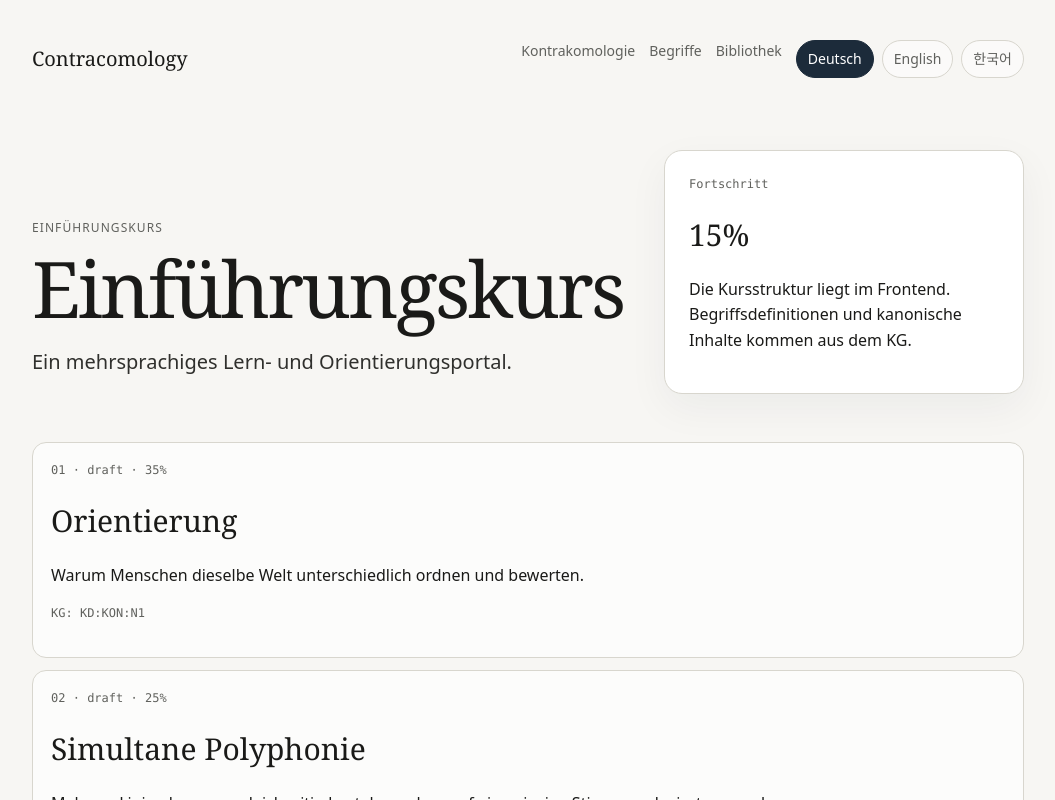
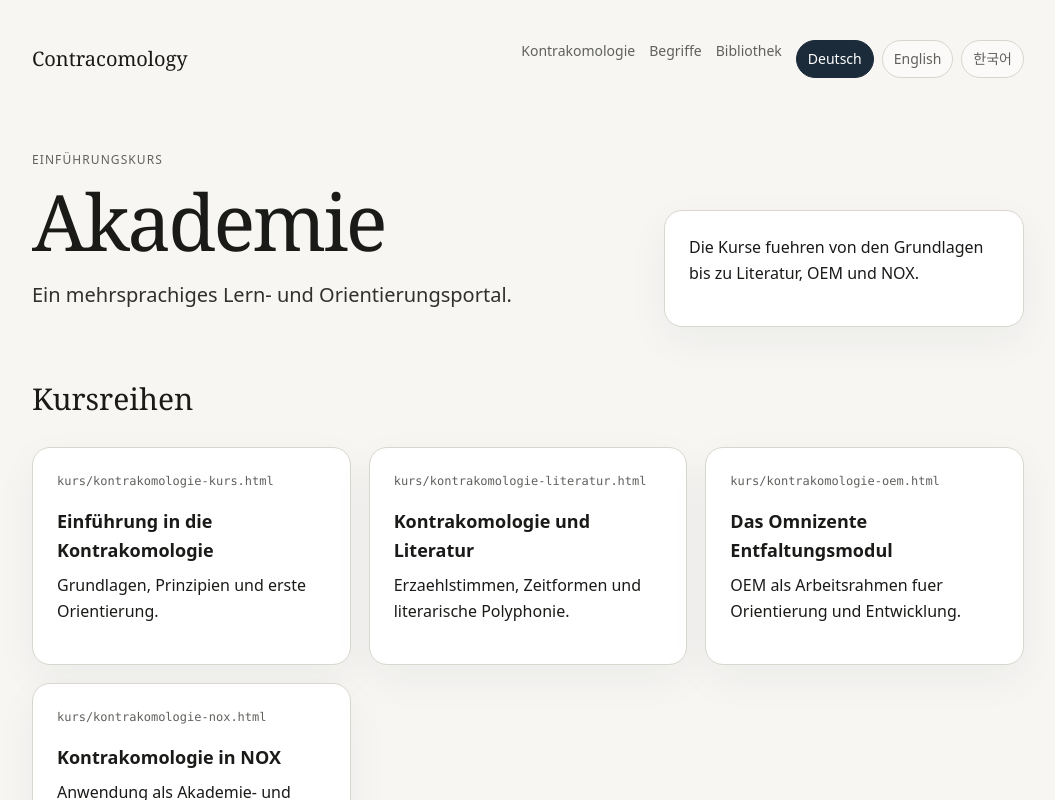
Before and after one commit to thomaspeterkueper/contracomology, a Next.js app: page /de/course in a window 1280 px wide. Shown: the top 800 px of the page, without its empty margins (112-1167 px from the left). Built offline with nearby package versions, Linux system fonts and the light colour scheme.

Commit message:
Add course catalog from package

```diff
--- a/app/[locale]/course/page.tsx
+++ b/app/[locale]/course/page.tsx
@@ -1,6 +1,7 @@
 import Link from 'next/link';
 import { notFound } from 'next/navigation';
-import { introductoryCourse, totalCourseProgress } from '@/lib/course';
+import { introductoryCourse } from '@/lib/course';
+import { publicCourses } from '@/lib/public-content';
 import { isLocale, localeLabel, locales, type Locale, ui } from '@/lib/i18n';
 
 export default async function CoursePage({ params }: { params: Promise<{ locale: string }> }) {
@@ -8,7 +9,6 @@ export default async function CoursePage({ params }: { params: Promise<{ locale:
   if (!isLocale(rawLocale)) notFound();
   const locale: Locale = rawLocale;
   const t = ui[locale];
-  const progress = totalCourseProgress();
 
   return (
     <main className="shell">
@@ -16,7 +16,7 @@ export default async function CoursePage({ params }: { params: Promise<{ locale:
         <Link className="brand" href={`/${locale}`}>Contracomology</Link>
         <nav className="nav">
           <Link href={`/${locale}`}>{t.title}</Link>
-          <Link href={`/${locale}/kg`}>{t.kgExplorer}</Link>
+          <Link href={`/${locale}/kg`}>{t.concepts}</Link>
           <Link href={`/${locale}/documents`}>{t.documents}</Link>
           <span className="langs">
             {locales.map((l) => <Link key={l} className={`pill ${l === locale ? 'active' : ''}`} href={`/${l}/course`}>{localeLabel(l)}</Link>)}
@@ -27,26 +27,39 @@ export default async function CoursePage({ params }: { params: Promise<{ locale:
       <section className="hero">
         <div>
           <p className="eyebrow">{t.course}</p>
-          <h1>{t.course}</h1>
+          <h1>{t.academy}</h1>
           <p className="lede">{t.subtitle}</p>
         </div>
         <aside className="card">
-          <p className="meta">{t.progress}</p>
-          <h2>{progress}%</h2>
-          <p>Die Kursstruktur liegt im Frontend. Begriffsdefinitionen und kanonische Inhalte kommen aus dem KG.</p>
+          <p>Die Kurse fuehren von den Grundlagen bis zu Literatur, OEM und NOX.</p>
         </aside>
       </section>
 
+      <section>
+        <h2>Kursreihen</h2>
+        <div className="grid">
+          {publicCourses.map((course) => (
+            <article className="card" key={course.slug} id={course.slug}>
+              <p className="meta">{course.origin}</p>
+              <h3>{course.title[locale]}</h3>
+              <p>{course.subtitle[locale]}</p>
+            </article>
+          ))}
+        </div>
+      </section>
+
+      <section>
+        <h2>{t.course}</h2>
         <div className="list">
           {introductoryCourse.map((module) => (
             <article className="item" key={module.id} id={module.id}>
-            <p className="meta">{String(module.order).padStart(2, '0')} · {module.status} · {module.progress}%</p>
+              <p className="meta">{String(module.order).padStart(2, '0')} · {module.status}</p>
               <h2>{module.title[locale]}</h2>
               <p>{module.summary[locale]}</p>
-            <p className="meta">KG: {module.kgRefs.join(' · ')}</p>
             </article>
           ))}
         </div>
+      </section>
     </main>
   );
 }
```
Lines whose indentation alone changed are shown as unchanged.
